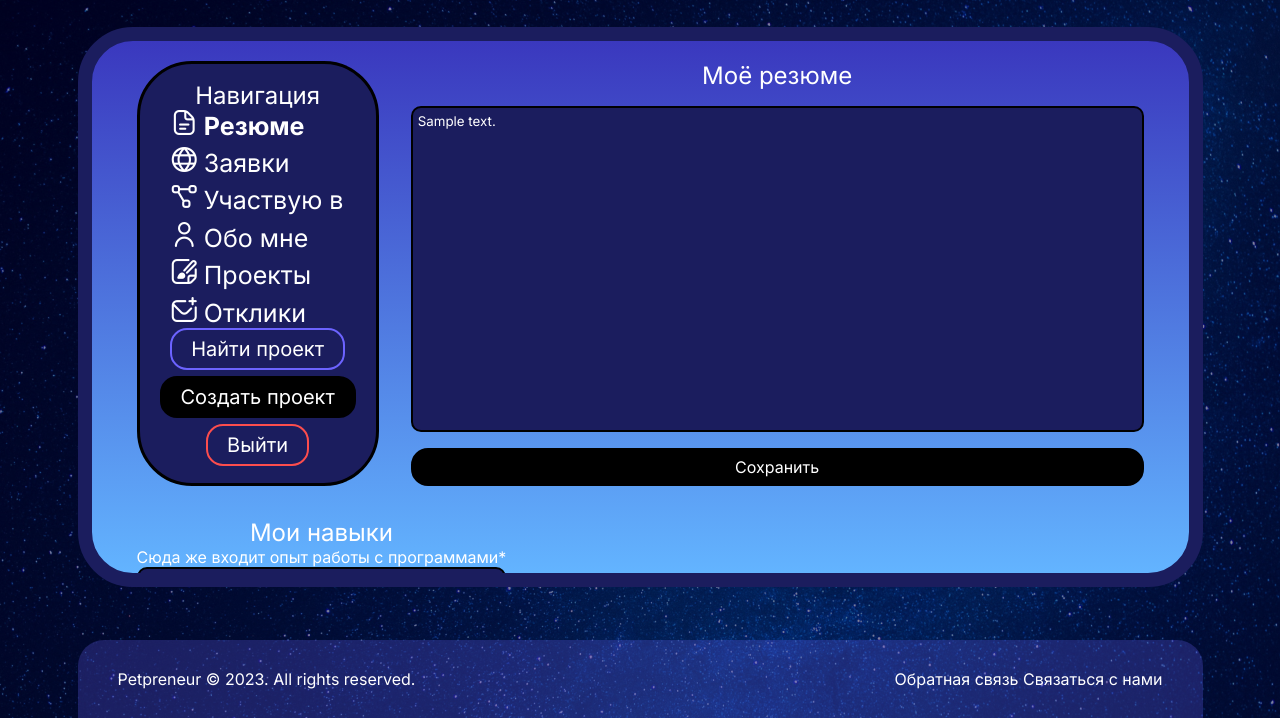
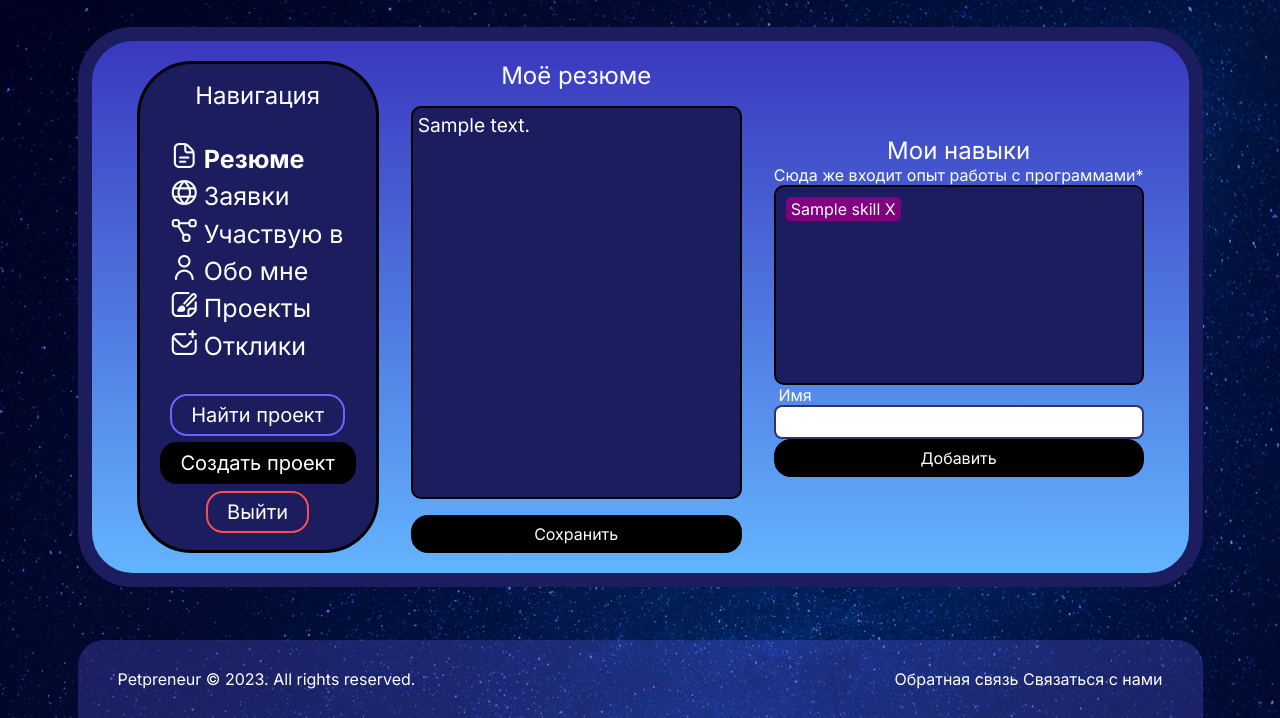
Before and after one commit to N1qro/petpreneur, a Django app: page /auth/profile/resume/ in a window 1280 px wide. Shown: the part 82-800 px from the top of the page. Run offline with Django 4.2, Linux system fonts and the light colour scheme; a user stored in the database is signed in; tables that the repository leaves empty hold one stand-in row (values such as "Sample post"); some libraries are stand-ins or nearby versions.

Commit message:
+ Ability to add skills to resume

```diff
--- a/petpreneur/categories/models.py
+++ b/petpreneur/categories/models.py
@@ -5,16 +5,6 @@ import transliterate
 
 
 import core.models
-
-
-def normalize_name(name: str) -> str:
-    return (
-        django.utils.text.slugify(
-            transliterate.translit(name, "ru", reversed=True),
-        )
-        .replace("-", "")
-        .replace("_", "")
-    )
 
 
 class Category(core.models.AbstractNameSlugModel):
@@ -49,8 +39,33 @@ class Skill(core.models.AbstractNameSlugModel):
         verbose_name = "навык"
         verbose_name_plural = "навыки"
 
+    @staticmethod
+    def normalize_name(name: str) -> str:
+        return (
+            django.utils.text.slugify(
+                transliterate.translit(name, "ru", reversed=True),
+            )
+            .replace("-", "")
+            .replace("_", "")
+        )
+
+    @classmethod
+    def get_or_create(cls, name: str):
+        normalized_name = cls.normalize_name(name)
+        did_create = False
+
+        try:
+            skill = cls.objects.get(normalized_name=normalized_name)
+        except cls.DoesNotExist:
+            skill = cls.objects.create(name=name,
+                                       normalized_name=normalized_name)
+            did_create = True
+
+        return skill, did_create
+
     def clean(self):
-        normalized_name = normalize_name(self.name)
+        normalized_name = self.normalize_name(self.name)
+
         if Skill.objects.filter(normalized_name=normalized_name).exclude(
             id=self.id,
         ):
@@ -63,7 +78,8 @@ class Skill(core.models.AbstractNameSlugModel):
         super().clean()
 
     def save(self, *args, **kwargs):
-        self.normalized_name = normalize_name(self.name)
+        self.normalized_name = self.normalize_name(self.name)
+        self.slug = self.normalized_name
         super().save(*args, **kwargs)
 
 
--- a/petpreneur/jobs/views.py
+++ b/petpreneur/jobs/views.py
@@ -51,7 +51,7 @@ class JobEditView(django.views.generic.UpdateView):
         return super().form_valid(form)
 
     def get_success_url(self) -> str:
-        return django.urls.reverse("jobs:jobs")
+        return django.urls.reverse("users:projects")
 
 
 class JobsView(django.views.generic.ListView):
--- a/petpreneur/resume/forms.py
+++ b/petpreneur/resume/forms.py
@@ -1,5 +1,7 @@
 import django.forms
+import django.contrib.messages
 
+import categories.models
 import resume.models
 
 
@@ -8,5 +10,29 @@ class ResumeForm(django.forms.ModelForm):
         model = resume.models.Resume
         fields = (model.text.field.name,)
 
+        widgets = {
+           model.text.field.name: django.forms.Textarea(attrs={"cols": None}),
+        }
+
+
+class SkillAddForm(django.forms.ModelForm):
+    def save(self):
+        """
+            Возвращает объект навыка и булево значение,
+            обозначающее, был ли создан навык сейчас или нет
+        """
+        skill_name = self.data.get("name")
+        if skill_name:
+            skill, did_create = categories.models.Skill.get_or_create(skill_name)
+            if did_create:
+                skill.save()
+            self.instance = skill
+            return skill, did_create
+        raise Exception("SKILL NAME NOT PASSED")
+
+    class Meta:
+        model = categories.models.Skill
+        fields = (model.name.field.name,)
+
 
 __all__ = []
--- a/petpreneur/resume/models.py
+++ b/petpreneur/resume/models.py
@@ -15,6 +15,7 @@ class Resume(
         categories.models.Skill,
         verbose_name="навыки",
         related_name="resume",
+        blank=True,
     )
 
     class Meta:
--- a/petpreneur/static_dev/css/global.css
+++ b/petpreneur/static_dev/css/global.css
@@ -24,8 +24,17 @@ h5, .h5 {
     text-align: center;
 }
 
+.gap1 {
+    gap: 1rem;
+}
+
 .flex-grow {
     flex-grow: 1;
+}
+
+.flex-row {
+    display: flex;
+    flex-direction: row;
 }
 
 .flex-col-grow {
@@ -262,10 +271,35 @@ footer {
 
 .profile--skills--container {
     min-height: 200px;
+    max-height: 300px;
+    max-width: 370px;
 
+    padding: 10px;
+    display: flex;
+    flex-direction: row;
+    flex-wrap: wrap;
+    gap: 0.25rem;
+
+    box-sizing: border-box;
+    overflow-y: auto;
     border-radius: 10px;
     border: 2px solid black;
     background-color: var(--dark-blue-color);
+}
+
+.profile--skill {
+    padding: 2px 5px;
+    border-radius: 5px;
+    height: fit-content;
+    background-color: purple;
+}
+
+.profile--skill > button {
+    all: unset;
+}
+
+.profile--skill:has(> button:hover) {
+    background-color: red;
 }
 
 .profile--resume {
@@ -278,6 +312,7 @@ footer {
 
 .profile--resume > textarea {
     font-family: "Inter", sans-serif;
+    font-size: 1.2rem;
     background-color: var(--dark-blue-color);
     color: white;
     border: black 2px solid;
--- a/petpreneur/static_dev/css/includes.css
+++ b/petpreneur/static_dev/css/includes.css
@@ -95,6 +95,10 @@ header > nav {
     background-color: #25bf72;
 }
 
+.message--info {
+    background-color: #63B4FF;
+}
+
 .navbar--message > * {
     display: inline;
 }
--- a/petpreneur/templates/includes/header.html
+++ b/petpreneur/templates/includes/header.html
@@ -5,8 +5,9 @@
         <h3 class="navbar--text">petpreneur</h3>
     </a>
     <nav>
+        {% url "jobs:jobs" as project_marketplace_url %}
         <a class="text-style-navtext" href="#">Резюме людей</a>
-        <a class="text-style-navtext" href="#">Биржа проектов</a>
+        <a class="text-style-navtext" href="{{project_marketplace_url}}">Биржа проектов</a>
     </nav>
 
     {% if request.user.is_authenticated %}
--- a/petpreneur/templates/users/profile/resumes.html
+++ b/petpreneur/templates/users/profile/resumes.html
@@ -6,12 +6,25 @@
 <form class="profile--resume" method="POST">
     {% csrf_token %}
     <h5 class="text-center">Моё резюме</h5>
-    {{form.text}}
-    {% submit_button "Сохранить" %}
+    {{resumeform.text}}
+    {% submit_button "Сохранить" name="resume" %}
 </form>
 <div class="profile--skills">
     <h5 class="text-center">Мои навыки</h5>
     <p class="text-center">Сюда же входит опыт работы с программами*</p>
-    <div class="profile--skills--container"></div>
+    <form method="POST" class="profile--skills--container">
+        {% csrf_token %}
+        {% for skill in skills %}
+            <span class="profile--skill">{{skill}} <button type="submit" name="skill_delete" value="{{skill}}">X</button></span>
+        {% endfor %}
+    </form>
+    <form method="POST" class="form-styled flex-row">
+        {% csrf_token %}
+        {% for field in skillform %}
+            <label for="{{field.id_for_field}}">{{field.label}}</label>
+            {{field}}
+        {% endfor %}
+        {% submit_button "Добавить" name="skill" %}
+    </form>
 </div>
 {% endblock profile_content %}
--- a/petpreneur/users/views.py
+++ b/petpreneur/users/views.py
@@ -18,6 +18,7 @@ import jobs.forms
 import jobs.models
 import resume.forms
 import resume.models
+import categories.models
 import users.forms
 import users.models
 
@@ -106,37 +107,51 @@ class ActivateView(django.views.generic.RedirectView):
 class ProfileResumeView(django.views.generic.TemplateView):
     template_name = "users/profile/resumes.html"
 
-    def get_context_data(self, **kwargs):
-        context = super().get_context_data(**kwargs)
-        if "form" not in context:
-            resume_object = resume.models.Resume.objects.only(
+    def get_resume_form(self):
+        return resume.forms.ResumeForm(
+            self.request.POST or None,
+            instance=resume.models.Resume.objects.only(
                 resume.models.Resume.text.field.name,
                 resume.models.Resume.created_at.field.name,
             ).get(
                 user=self.request.user,
-            )
+            ),
+        )
 
-            form = resume.forms.ResumeForm(
-                self.request.POST or None,
-                instance=resume_object,
-            )
-            context["form"] = form
-
+    def get_context_data(self, **kwargs):
+        context = super().get_context_data(**kwargs)
+        context["skillform"] = resume.forms.SkillAddForm()
+        context["resumeform"] = self.get_resume_form()
+        context["skills"] = self.get_queryset().all()
         return context
 
-    def post(self, request, *args, **kwargs):
-        context = self.get_context_data()
+    def get_queryset(self):
+        return resume.models.Resume.objects.get(user=self.request.user).skills
 
-        form = context["form"]
+    def post(self, request: django.http.HttpRequest, *args, **kwargs):
+        if "resume" in request.POST:
+            form = self.get_resume_form()
+            if form.is_valid():
+                form.save()
+        elif "skill" in request.POST:
+            form = resume.forms.SkillAddForm(request.POST or None)
+            user_resume = resume.models.Resume.objects.get(user=request.user)
+            skill, was_created = form.save()
 
-        if "form" in request.POST and form.is_valid():
-            form.save()
-        else:
-            return django.shortcuts.render(
-                request,
-                self.template_name,
-                context,
-            )
+            if user_resume.skills.filter(id=skill.id).exists():
+                django.contrib.messages.error(request, f'Навык "{skill.name}" уже был добавлен!')
+            else:
+                user_resume.skills.add(skill)
+                django.contrib.messages.success(request, f'Навык "{skill.name}" успешно добавлен')
+        elif "skill_delete" in request.POST:
+            skill_name = request.POST.get("skill_delete")
+            user_resume = resume.models.Resume.objects.get(user=request.user)
+            skill = user_resume.skills.filter(name=skill_name).first()
+            if not skill:
+                django.contrib.messages.error(request, "Что-то пошло не так...")
+            else:
+                user_resume.skills.remove(skill)
+                django.contrib.messages.info(request, f'Навык "{skill.name}" был успешно удалён')
 
         return django.shortcuts.redirect(django.urls.reverse("users:resumes"))
 
@@ -332,6 +347,10 @@ class ProfileProjectsView(django.views.generic.ListView):
         context = super().get_context_data(**kwargs)
         context["button_text"] = "Удалить"
         context["tab_label"] = "Созданные мной проекты"
+        context["redirect_button"] = {
+            "text": "Изменить",
+            "base_endpoint": "jobs:edit",
+        }
         return context
 
     def get_queryset(self):
```
Also changed, not shown: petpreneur/templates/users/includes/project.html (+7 -1 lines).
